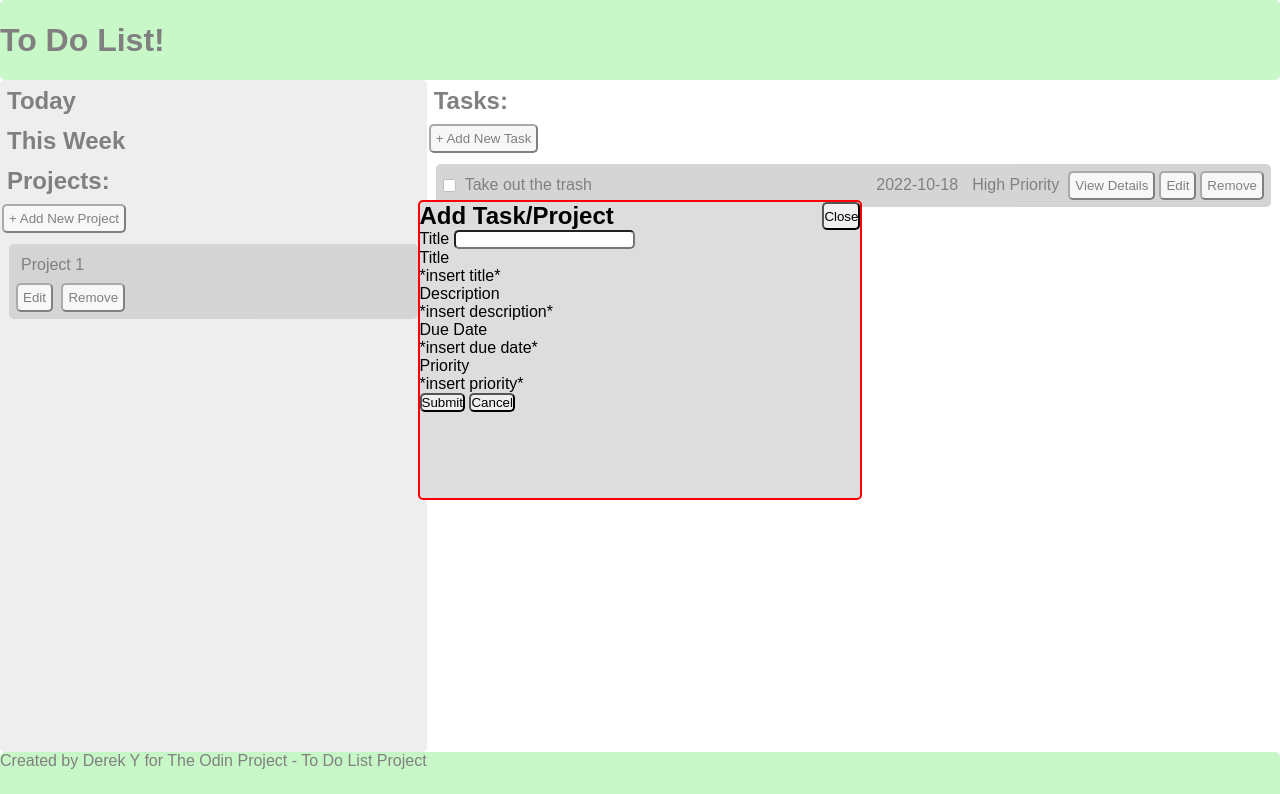
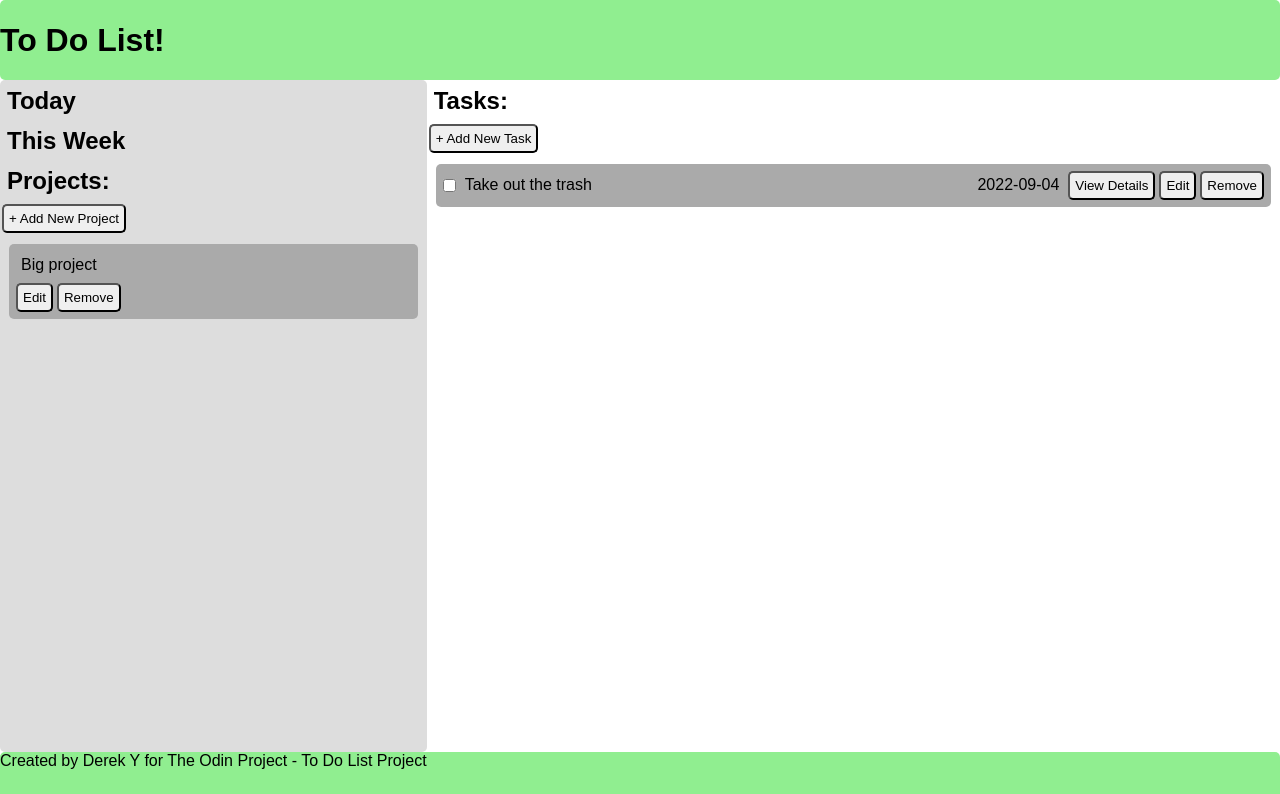
Before and after one commit to young-derek/odin-to-do-list-v2, a website built with webpack: page src/template.html in a window 1280 px wide. Shown: the top 794 px of the page. Built offline with nearby package versions, Linux system fonts and the light colour scheme.

Commit message:
Create project/task factories, update ui function

```diff
--- a/src/index.js
+++ b/src/index.js
@@ -1 +1,132 @@
 import './style.css';
+
+const toDoList = [
+    {
+        title: 'Big project',
+        tasks: [
+            {
+                title: 'Take out the trash',
+                description: 'I have to take out the trash on Sunday',
+                dueDate: '2022-09-04',
+                priority: 'High',
+            },
+        ],
+    },
+];
+
+// PROJECT FACTORY FUNCTION
+const Project = (title) => {
+    return {
+        title,
+        tasks: [],
+    };
+};
+
+// TASK FACTORY FUNCTION
+const Task = (title, description, dueDate, priority) => {
+    return {
+        title,
+        description,
+        dueDate,
+        priority,
+    };
+};
+
+// UPDATE UI
+const updateUi = (toDoList) => {
+    // Variable to track project index
+    let projectIndex = 0;
+
+    // Clear the current UI of projects and tasks
+    const projectList = document.querySelector('#project-list');
+    const taskList = document.querySelector('#task-list');
+    projectList.innerHTML = '';
+    taskList.innerHTML = '';
+
+    // Create projects and tasks in the dom based on the to do list
+    toDoList.forEach((project) => {
+        // Create a new project item's elements
+        const projectItem = document.createElement('li');
+        const projectTitle = document.createElement('p');
+        const projectEditButton = document.createElement('button');
+        const projectRemoveButton = document.createElement('button');
+
+        projectTitle.textContent = project.title;
+        projectEditButton.textContent = 'Edit';
+        projectRemoveButton.textContent = 'Remove';
+
+        projectItem.classList.add('project-item');
+        projectTitle.classList.add('project-title');
+        projectEditButton.classList.add('project-edit-button');
+        projectRemoveButton.classList.add('project-remove-button');
+
+        projectItem.dataset.index = projectIndex;
+
+        // Increment the project index
+        projectIndex++;
+
+        // Append the project to the DOM
+        projectItem.append(
+            projectTitle,
+            projectEditButton,
+            projectRemoveButton
+        );
+        projectList.append(projectItem);
+
+        // Variable to track task index
+        let taskIndex = 0;
+
+        // Create task items in the DOM
+        project.tasks.forEach((task) => {
+            const taskItem = document.createElement('li');
+            const taskCheckbox = document.createElement('input');
+            const taskTitle = document.createElement('p');
+            const taskDueDate = document.createElement('p');
+            const taskDetailsButton = document.createElement('button');
+            const taskEditButton = document.createElement('button');
+            const taskRemoveButton = document.createElement('button');
+
+            taskItem.classList.add('task-item');
+            taskCheckbox.classList.add('task-checkbox');
+            taskTitle.classList.add('task-title');
+            taskDueDate.classList.add('task-due-date');
+            taskDetailsButton.classList.add('task-details-button');
+            taskEditButton.classList.add('task-edit-button');
+            taskRemoveButton.classList.add('task-remove-button');
+
+            taskTitle.textContent = task.title;
+            taskDueDate.textContent = task.dueDate;
+            taskDetailsButton.textContent = 'View Details';
+            taskEditButton.textContent = 'Edit';
+            taskRemoveButton.textContent = 'Remove';
+
+            taskCheckbox.setAttribute('type', 'checkbox');
+
+            taskItem.dataset.index = taskIndex;
+
+            // Increment the task index
+            taskIndex++;
+
+            // Append task to the DOM
+            taskItem.append(
+                taskCheckbox,
+                taskTitle,
+                taskDueDate,
+                taskDetailsButton,
+                taskEditButton,
+                taskRemoveButton
+            );
+            taskList.append(taskItem);
+        });
+    });
+};
+
+// SHOW NEW PROJECT MODAL
+const displayProjectModal = (addProjectButton) => {};
+
+// ADD PROJECT BUTTON EVENT LISTENER
+const addProjectButton = document.querySelector('#add-project-button');
+addProjectButton.addEventListener('click', () => {});
+
+// Run update UI
+updateUi(toDoList);
--- a/src/template.html
+++ b/src/template.html
@@ -22,35 +22,14 @@
                 <h2 id="tasks-due-this-week">This Week</h2>
                 <h2 id="projects-section-header">Projects:</h2>
                 <button id="add-project-button">+ Add New Project</button>
-                <ul id="projects-list">
-                    <li class="project-item">
-                        <div class="project-title">Project 1</div>
-                        <button class="project-edit-button">Edit</button>
-                        <button class="project-remove-button">Remove</button>
-                    </li>
-                </ul>
+                <ul id="project-list"></ul>
             </section>
 
             <!-- TASKS -->
             <section id="tasks-section-container">
                 <h2 id="tasks-section-header">Tasks:</h2>
                 <button id="add-task-button">+ Add New Task</button>
-                <ul id="tasks-list">
-                    <li class="task-item">
-                        <input
-                            type="checkbox"
-                            class="task-completed-checkbox"
-                        />
-                        <div class="task-item-title">Take out the trash</div>
-                        <div class="task-item-due-date">2022-10-18</div>
-                        <div class="task-item-priority">High Priority</div>
-                        <button class="task-item-more-info-button">
-                            View Details
-                        </button>
-                        <button class="task-item-edit-button">Edit</button>
-                        <button class="task-item-remove-button">Remove</button>
-                    </li>
-                </ul>
+                <ul id="task-list"></ul>
             </section>
 
             <!-- FOOTER -->
@@ -62,7 +41,7 @@
         </div>
 
         <!-- MODAL -->
-        <div id="modal">
+        <form id="modal hide">
             <div id="modal-card">
                 <div id="modal-header">
                     <h2 class="modal-header-title">Add Task/Project</h2>
@@ -71,9 +50,8 @@
 
                 <!-- MODAL CONTENT -->
                 <div class="modal-content">
-
                     <!-- TITLE INPUT -->
-                    <div class="modal-title-div">
+                    <div class="modal-title-div hide">
                         <label for="modal-title-input">Title</label>
                         <input
                             type="text"
@@ -85,7 +63,6 @@
 
                     <!-- TASK INPUT -->
                     <div class="modal-task-input hide">
-
                         <!-- TASK DESCRIPTION -->
                         <div class="modal-task-description-div">
                             <label for="modal-task-description-input"
@@ -124,8 +101,7 @@
                     </div>
 
                     <!-- VIEW TASK INFO -->
-                    <div class="modal-view-info">
-
+                    <div class="modal-view-info hide">
                         <!-- VIEW TITLE -->
                         <div class="modal-view-task-title-div">
                             <p class="modal-view-task-title">Title</p>
@@ -163,11 +139,11 @@
 
                     <!-- MODAL BUTTONS -->
                     <div class="modal-buttons">
-                        <button class="modal-submit-button">Submit</button>
+                        <button class="modal-submit-button hide">Submit</button>
                         <button class="modal-cancel-button">Cancel</button>
                     </div>
                 </div>
             </div>
-        </div>
+        </form>
     </body>
 </html>
```
